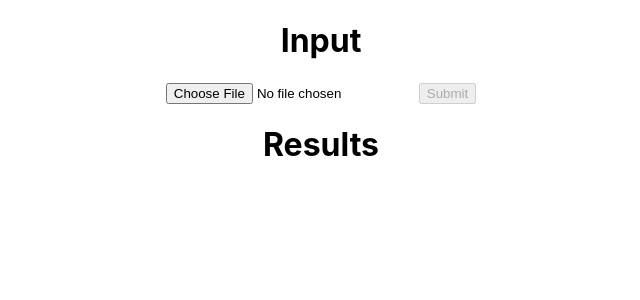
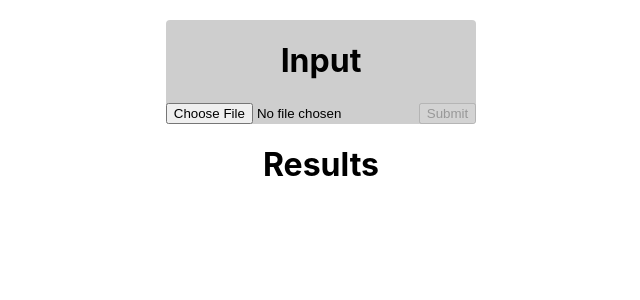
Before and after one commit to JoshSilverb/hwdReactApp, a React (Create React App) app in the folder components/: page / in a window 1280 px wide. Shown: the top 300 px of the page, without its empty margins (319-959 px from the left). Built offline with nearby package versions, Linux system fonts and the light colour scheme.

Commit message:
add image

```diff
--- a/components/src/App.js
+++ b/components/src/App.js
@@ -17,6 +17,7 @@ function App() {
   const [outputFileData, setOutputFileData] = React.useState(''); // represented as readable data (text string)
   const [buttonDisable, setButtonDisable] = React.useState(true);
   const [buttonText, setButtonText] = React.useState('Submit');
+  const [outputImage, setOutputImage] = React.useState('');
 
   // convert file to bytes data
   const convertFileToBytes = (inputFile) => {
@@ -39,6 +40,7 @@ function App() {
   const handleChange = async (event) => {
     // Clear output text.
     setOutputFileData("");
+    setOutputImage("");
 
     console.log('newly uploaded file');
     const inputFile = event.target.files[0];
@@ -84,6 +86,7 @@ function App() {
       else {
         const outputBytesData = JSON.parse(data.body)['outputResultsData'];
         setOutputFileData(decodeFileBase64(outputBytesData));
+        setOutputFileData('<img src="/src/digit.png">')
       }
 
       // re-enable submit button
@@ -99,6 +102,7 @@ function App() {
     <div className="App">
       <div className="Input">
         <h1>Input</h1>
+
         <form onSubmit={handleSubmit}>
           <input type="file" accept=".png" onChange={handleChange} />
           <button type="submit" disabled={buttonDisable}>{buttonText}</button>
@@ -106,6 +110,7 @@ function App() {
       </div>
       <div className="Output">
         <h1>Results</h1>
+        <p>{outputImage}</p>
         <p>{outputFileData}</p>
       </div>
     </div>
--- a/components/src/index.css
+++ b/components/src/index.css
@@ -11,3 +11,13 @@ code {
   font-family: source-code-pro, Menlo, Monaco, Consolas, 'Courier New',
     monospace;
 }
+
+.Input {
+  margin-top: 20px;
+  margin-left: auto;
+  margin-right: auto;
+  display: inline-block;
+  background-color: rgb(206, 206, 206);
+  border-radius: 4px;
+  border-color: black;
+}
```
